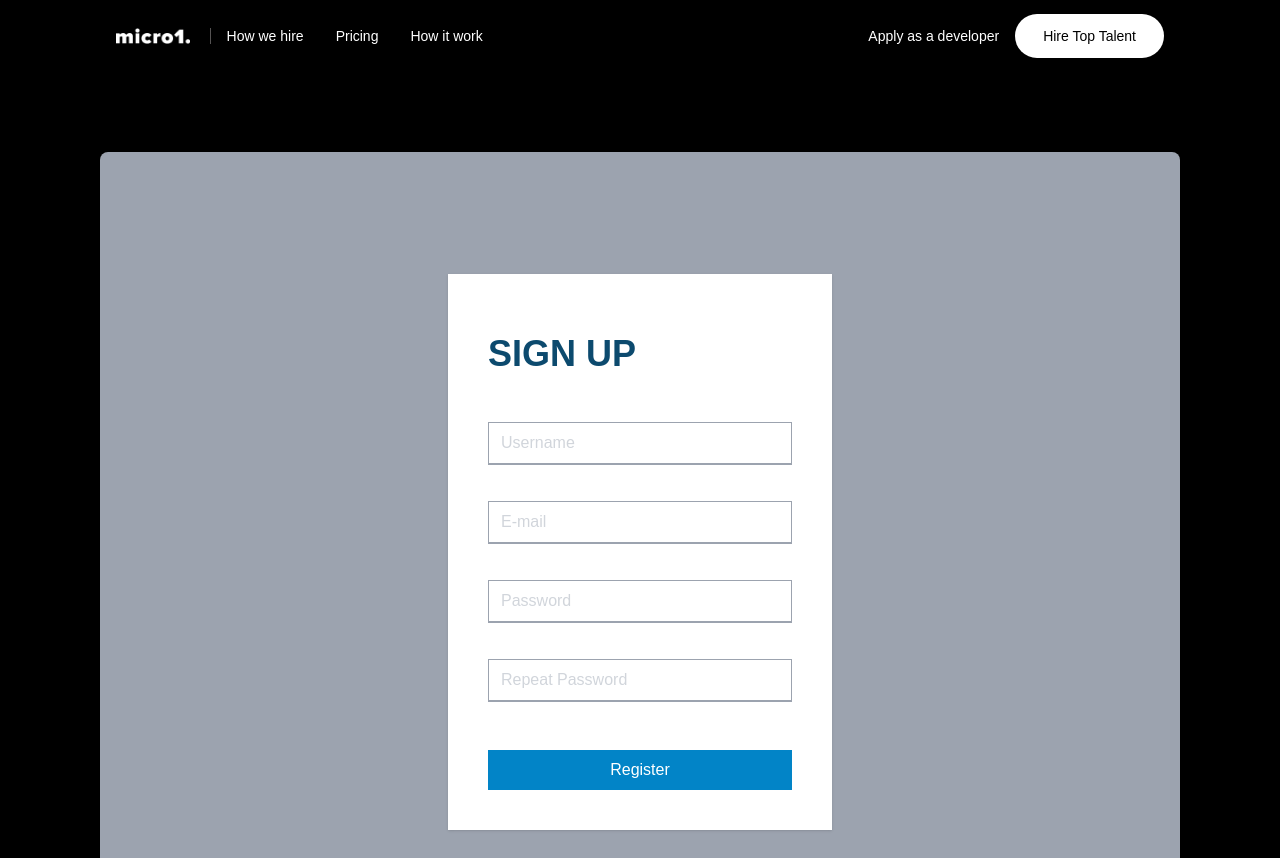
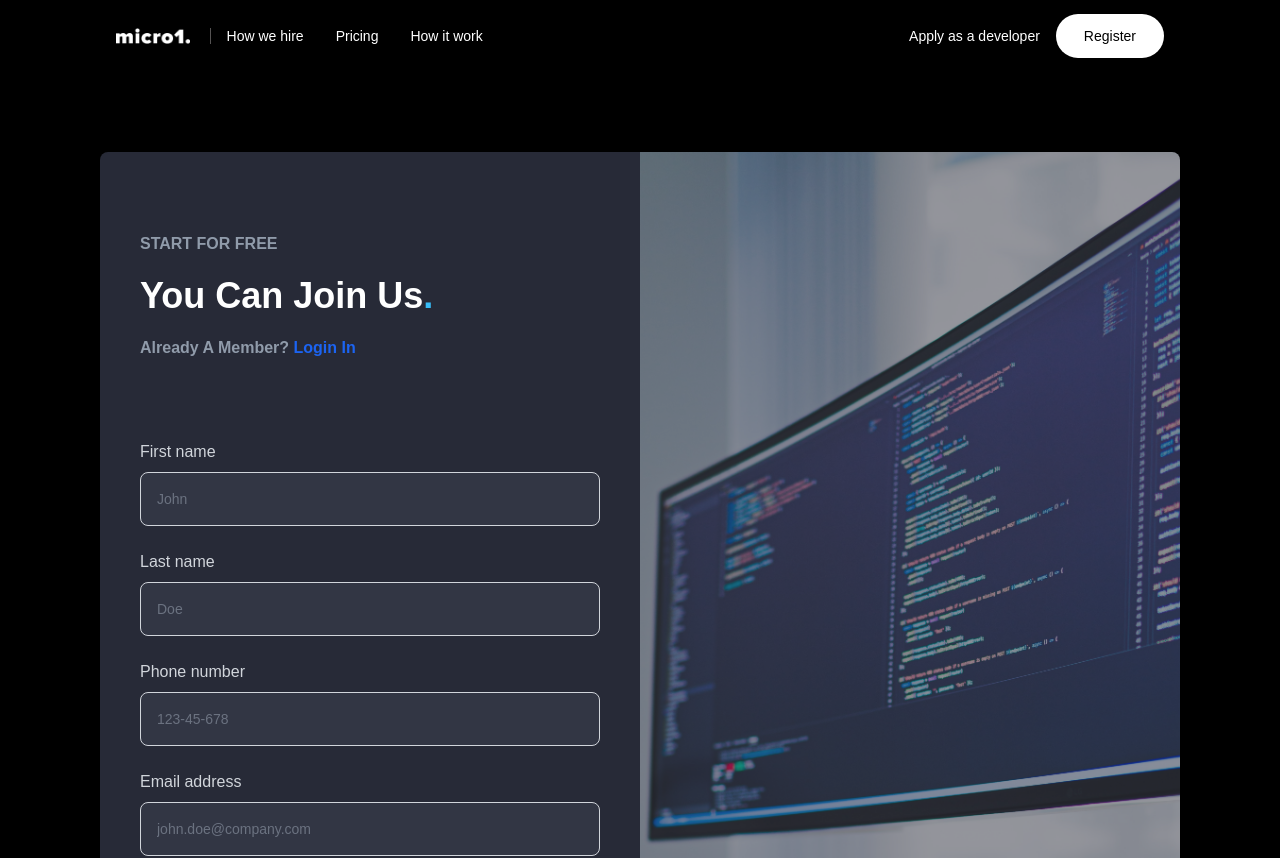
Before and after one commit to wasi-netlinks/web-design-practice, a Vue app: page /register in a window 1280 px wide. Shown: the top 858 px of the page. Built offline with nearby package versions, Linux system fonts and the light colour scheme; a web font is replaced by a local one.

Commit message:
Register Form

```diff
--- a/src/components/Navbar.vue
+++ b/src/components/Navbar.vue
@@ -59,7 +59,7 @@
           </ul>
           <div class="flex flex-wrap justify-center items-center md:text-sm mt-3 md:mt-0">
             <a href="#" class="mr-4">Apply as a developer</a>
-            <router-link to="/register" class="btn-primary">Hire Top Talent</router-link>
+            <router-link to="/register" class="btn-primary">Register</router-link>
           </div>
         </div>
       </div>
--- a/src/views/register.vue
+++ b/src/views/register.vue
@@ -1,46 +1,122 @@
 <template>
-  <main>
-    <div class="wrapper justify-center h-screen flex bg-gray-400 rounded-lg mt-20">
-      <div class="form-wrapper bg-white p-10 m-auto w-96 shadow">
-        <h2 class="text-4xl font-bold py-5 mb-5 text-sky-900 uppercase">Sign Up</h2>
-        <form action="#" class="flex flex-col gap-5 justify-center items-center">
-          <input type="hidden" name="type" value="register" />
-
+  <main class="my-20">
+    <div class="wrapper md:grid md:grid-cols-2 h-auto bg-[#272A37] rounded-lg w-full">
+      <form class="mx-10 my-20">
+        <div class="heading mb-20">
+          <p class="uppercase text-ragister-gray font-bold">start for free</p>
+          <h1 class="text-4xl font-bold my-5">
+            You Can Join Us<span class="text-sky-400 text-4xl">.</span>
+          </h1>
+          <p class="text-ragister-gray font-bold">
+            Already A Member?<a href="#" class="text-blue-600"> Login In</a>
+          </p>
+        </div>
+        <div class="grid gap-6 mb-6 md:grid-cols-1">
+          <div>
+            <label
+              for="first_name"
+              class="block mb-2 text-medium font-medium text-gray-300 dark:text-gray-300"
+              >First name</label
+            >
             <input
               type="text"
-            name="username"
-            placeholder="Username"
-            class="w-full px-3 py-2 m-2 border-b-2 border-gray-400 focus:outline-none placeholder:text-gray-300 placeholder:px-none"
+              id="first_name"
+              class="bg-[#323644] border border-gray-300 text-gray-300 text-sm rounded-lg focus:ring-blue-500 focus:border-blue-500 block w-full p-4 dark:bg-gray-700 dark:border-gray-600 dark:placeholder-gray-400 dark:text-white dark:focus:ring-blue-500 dark:focus:border-blue-500"
+              placeholder="John"
+              required=""
             />
-
+          </div>
+          <div>
+            <label
+              for="last_name"
+              class="block mb-2 text-medium font-medium text-gray-300 dark:text-gray-300"
+              >Last name</label
+            >
+            <input
+              type="text"
+              id="last_name"
+              class="bg-[#323644] border border-gray-300 text-gray-300 text-sm rounded-lg focus:ring-blue-500 focus:border-blue-500 block w-full p-4 dark:bg-gray-700 dark:border-gray-600 dark:placeholder-gray-400 dark:text-white dark:focus:ring-blue-500 dark:focus:border-blue-500"
+              placeholder="Doe"
+              required=""
+            />
+          </div>
+          <div>
+            <label
+              for="phone"
+              class="block mb-2 text-medium font-medium text-gray-300 dark:text-gray-300"
+              >Phone number</label
+            >
+            <input
+              type="tel"
+              id="phone"
+              class="bg-[#323644] border border-gray-300 text-gray-300 text-sm rounded-lg focus:ring-blue-500 focus:border-blue-500 block w-full p-4 dark:bg-gray-700 dark:border-gray-600 dark:placeholder-gray-400 dark:text-white dark:focus:ring-blue-500 dark:focus:border-blue-500"
+              placeholder="123-45-678"
+              pattern="[0-9]{3}-[0-9]{2}-[0-9]{3}"
+              required=""
+            />
+          </div>
+        </div>
+        <div class="mb-6">
+          <label
+            for="email"
+            class="block mb-2 text-medium font-medium text-gray-300 dark:text-gray-300"
+            >Email address</label
+          >
           <input
             type="email"
-            name="email"
-            placeholder="E-mail"
-            class="w-full px-3 py-2 m-2 border-b-2 border-gray-400 focus:outline-none placeholder:text-gray-300"
+            id="email"
+            class="bg-[#323644] border border-gray-300 text-gray-300 text-sm rounded-lg focus:ring-blue-500 focus:border-blue-500 block w-full p-4 dark:bg-gray-700 dark:border-gray-600 dark:placeholder-gray-400 dark:text-white dark:focus:ring-blue-500 dark:focus:border-blue-500"
+            placeholder="john.doe@company.com"
+            required=""
           />
-
+        </div>
+        <div class="mb-6">
+          <label
+            for="password"
+            class="block mb-2 text-medium font-medium text-gray-300 dark:text-gray-300"
+            >Password</label
+          >
           <input
             type="password"
-            name="password"
-            placeholder="Password"
-            class="w-full px-3 py-2 m-2 border-b-2 border-gray-400 focus:outline-none placeholder:text-gray-300"
+            id="password"
+            class="bg-[#323644] border border-gray-300 text-gray-300 text-sm rounded-lg focus:ring-blue-500 focus:border-blue-500 block w-full p-4 dark:bg-gray-700 dark:border-gray-600 dark:placeholder-gray-400 dark:text-white dark:focus:ring-blue-500 dark:focus:border-blue-500"
+            placeholder="•••••••••"
+            required=""
           />
+        </div>
 
+        <div class="flex items-start mb-6">
+          <div class="flex items-center h-5">
             <input
-            type="password"
-            name="passwordRepeat"
-            placeholder="Repeat Password"
-            class="w-full px-3 py-2 m-2 border-b-2 border-gray-400 focus:outline-none placeholder:text-gray-300"
+              id="remember"
+              type="checkbox"
+              value="[#323644]"
+              class="w-4 h-4 bg-gra3-50 rounded border border-gray-300 focus:ring-3 focus:ring-blue-300 darkfullgra8/120 dark:border-gray-600 dark:focus:ring-blue-600 dark:ring-offset-gray-800"
+              required=""
             />
-
+          </div>
+          <label
+            for="remember"
+            class="ml-2 text-sm fonmediummedium text-gray-9gray-300text-gray-400"
+            >I agree with the
+            <a href="#" class="text-blue-600 hover:underline dark:text-blue-500"
+              >terms and conditions</a
+            >.</label
+          >
+        </div>
         <button
           type="submit"
-            class="w-full mt-5 px-3 py-2 bg-sky-600 text-white hover:bg-sky-700 active:bg-sky-900"
+          class="text-white bg-blue-700 hover:bg-blue-800 focus:ring-4 focus:outline-none focus:ring-blue-300 font-medium rounded-lg text-sm w-full sm:w-auto px-5 py-2.5 text-center dark:bg-blue-600 dark:hover:bg-blue-700 dark:focus:ring-blue-800"
         >
-            Register
+          Submit
         </button>
       </form>
+      <div class="w-full">
+        <img
+          src="../assets/images/4.jpg"
+          alt=""
+          class="hidden md:block h-full object-cover opacity-50 rounded-tr-lg rounded-br-lg"
+        />
       </div>
     </div>
   </main>
--- a/tailwind.config.cjs
+++ b/tailwind.config.cjs
@@ -28,6 +28,7 @@ module.exports = {
       },
       colors: {
         "gray-div": "#282828",
+        "ragister-gray": "#909BAA",
       },
       text: {
         "1px": "1px",
```
Also changed, not shown: src/assets/images/4.jpg (added). Lines whose indentation alone changed are shown as unchanged.
